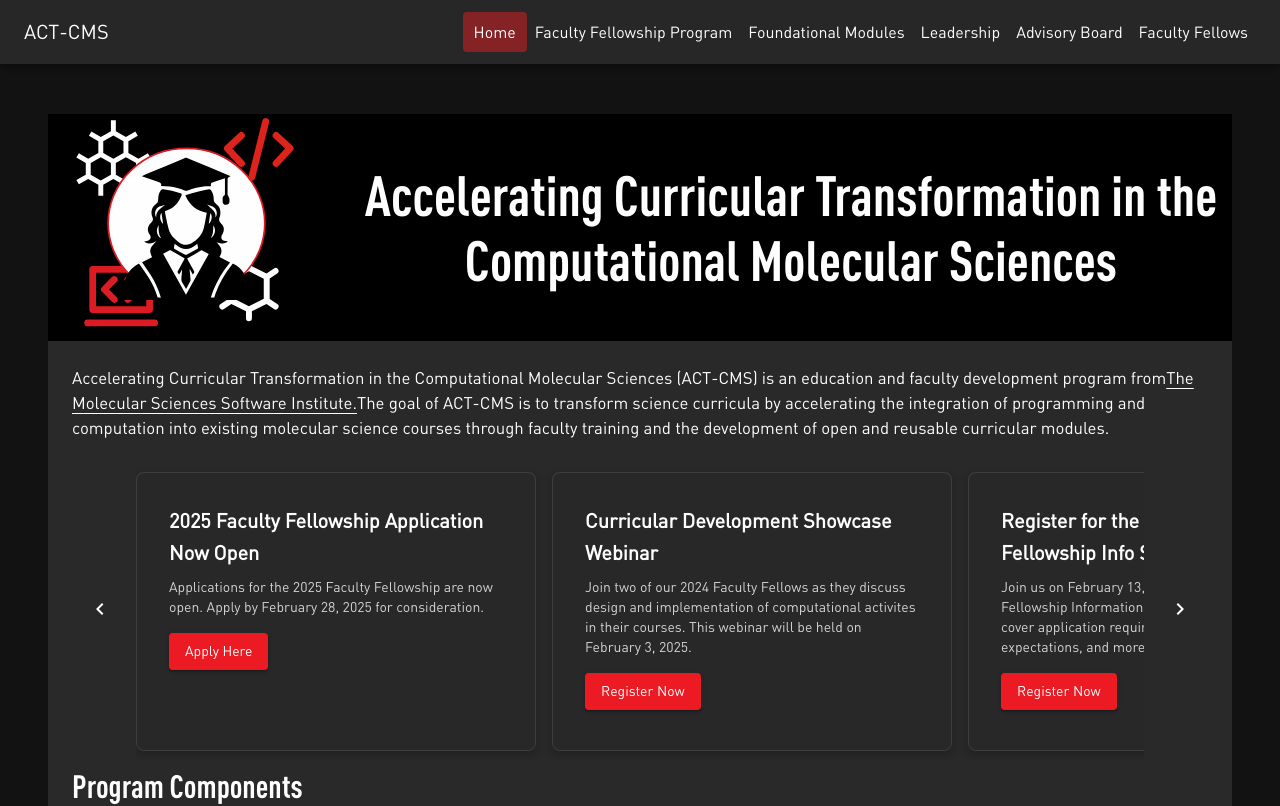
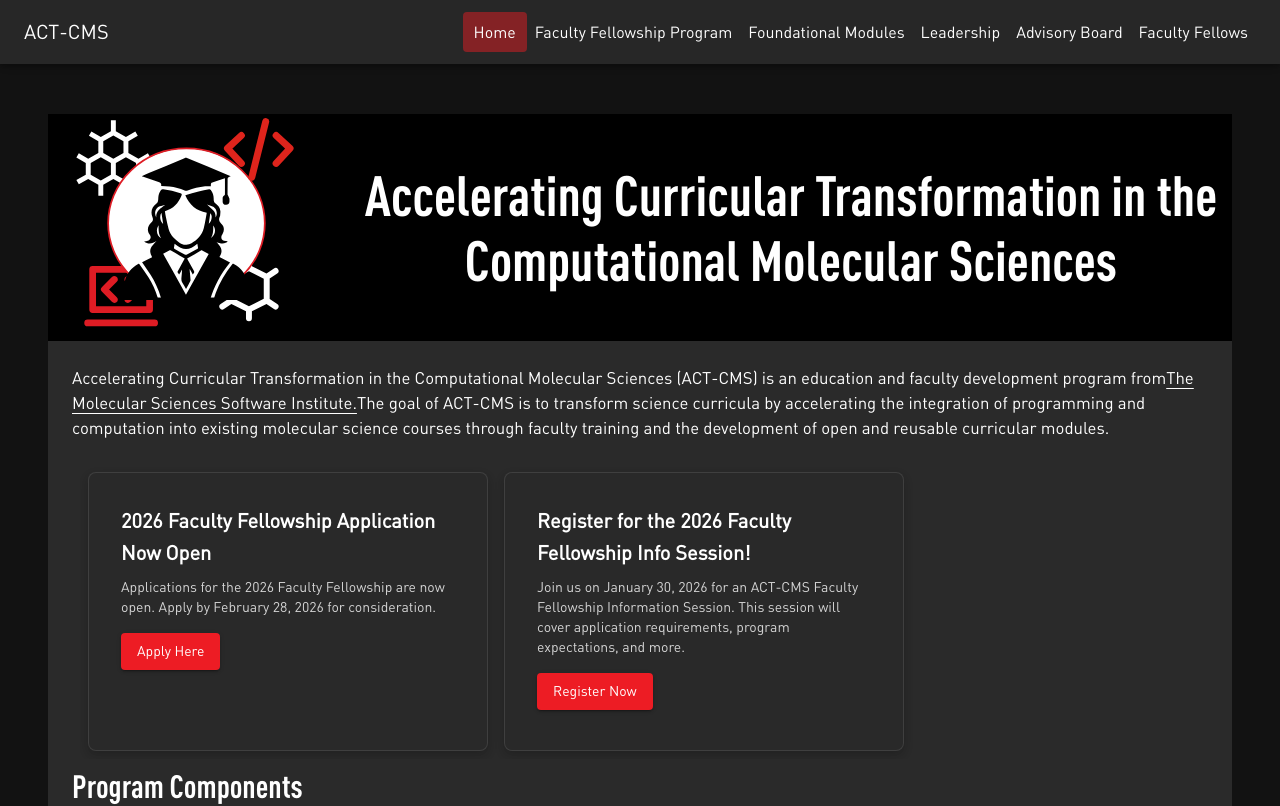
Before and after one commit to act-cms/act-cms.github.io, a React (Vite) app in the folder act-cms-website/: page /#/ in a window 1280 px wide. Shown: the top 806 px of the page. Built offline with nearby package versions, Linux system fonts and the light colour scheme.

Commit message:
update homepage infomation for 2026 application

```diff
--- a/act-cms-website/src/components/NewsScroll.jsx
+++ b/act-cms-website/src/components/NewsScroll.jsx
@@ -13,32 +13,18 @@ import Link from '@mui/material/Link';
 const exampleNewsItems = [
     {
       id: 1,
-      title: '2024 Faculty Fellowship Workshop Material Available',
-      summary: 'View the schedule and materials from the June 2024 Faculty Fellowship Workshop.',
-      link: 'https://act-cms.molssi.org/2024-faculty-fellows-tutorials/faculty_fellows_workshop/index.html',
-      buttonText: 'Learn More',
+      title: 'Register for the 2026 Faculty Fellowship Info Session!',
+      summary: 'Join us on January 30, 2026 for an ACT-CMS Faculty Fellowship Information Session. This session will cover application requirements, program expectations, and more.',
+      link: 'https://molssi.typeform.com/to/u3lOVqZt',
+      buttonText: 'Register Now',
     },
     {
       id: 2,
-      title: 'Register for the 2025 Faculty Fellowship Info Session!',
-      summary: 'Join us on February 13, 2025 for an ACT-CMS Faculty Fellowship Information Session. This session will cover application requirements, program expectations, and more.',
-      link: 'https://molssi.typeform.com/to/fJcLpEnZ',
-      buttonText: 'Register Now',
+      title: '2026 Faculty Fellowship Application Now Open',
+      summary: 'Applications for the 2026 Faculty Fellowship are now open. Apply by February 28, 2026 for consideration.',
+      link: 'https://molssi.typeform.com/to/qaOlQ4aM',
+      buttonText: 'Apply Here',
     },
-    {
-        id: 3,
-        title: 'Curricular Development Showcase Webinar',
-        summary: 'Join two of our 2024 Faculty Fellows as they discuss design and implementation of computational activites in their courses. This webinar will be held on February 3, 2025.',
-        link: 'https://molssi.typeform.com/to/UU7rM44h',
-        buttonText: 'Register Now',
-      },
-      {
-        id: 3,
-        title: '2025 Faculty Fellowship Application Now Open',
-        summary: 'Applications for the 2025 Faculty Fellowship are now open. Apply by February 28, 2025 for consideration.',
-        link: 'https://molssi.typeform.com/to/svMh8JKr',
-        buttonText: 'Apply Here',
-      },
   ];
 
 
@@ -64,9 +50,9 @@ const NewsScroll = ({ newsItems = exampleNewsItems }) => {
       }}
     >
       {/* Navigation Button (Left) */}
-      <IconButton onClick={scrollLeft} sx={{ color: 'white', display: { xs: 'none', sm: 'block' } }}>
+      {/* <IconButton onClick={scrollLeft} sx={{ color: 'white', display: { xs: 'none', sm: 'block' } }}>
         <ChevronLeftIcon />
-      </IconButton>
+      </IconButton> */}
 
       {/* Scrollable News Cards */}
       <Box
@@ -144,9 +130,9 @@ const NewsScroll = ({ newsItems = exampleNewsItems }) => {
       </Box>
 
       {/* Navigation Button (Right) */}
-      <IconButton onClick={scrollRight} sx={{ color: 'white', display: { xs: 'none', sm: 'block' } }}>
+      {/* <IconButton onClick={scrollRight} sx={{ color: 'white', display: { xs: 'none', sm: 'block' } }}>
         <ChevronRightIcon />
-      </IconButton>
+      </IconButton> */}
     </Box>
   );
 };
--- a/act-cms-website/src/pages/Home.jsx
+++ b/act-cms-website/src/pages/Home.jsx
@@ -146,7 +146,7 @@ function Home() {
             These modules will be open and reusable, allowing other educators to adopt them in their classrooms.
           </Typography>
           <Typography paragraph={true}>
-            Applications for the next cohort of Faculty Fellows opens in January 2025.
+            Applications for the next cohort of Faculty Fellows opens in January 2026.
             A Faculty Fellowship has the following benefits:
           </Typography>
           <div>
@@ -180,7 +180,7 @@ function Home() {
                   marginTop: '1em'
                 }}>
 
-              <Link href="https://molssi.typeform.com/to/svMh8JKr">
+              <Link href="https://molssi.typeform.com/to/qaOlQ4aM">
                   <Button variant="contained"><span style={{ textTransform: 'capitalize' }}>Ready to apply? Click here for the Faculty Fellows application form.</span></Button>
               </Link>
           </Box>
```
